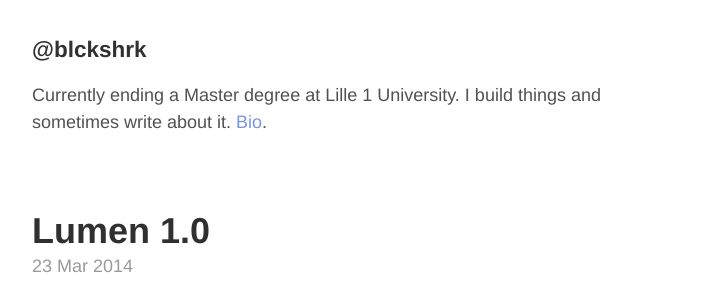
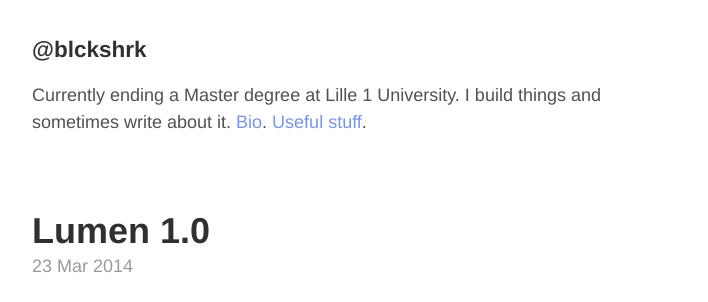
Before and after one commit to alexbonhomme/blckshrk.github.io, a Jekyll site: the page built from index.html, in a window 1280 px wide and 900 px high. Shown: the top 302 px of the window, without its empty margins (284-992 px from the left). Built offline with Jekyll 4.4.1, drawn with Linux system fonts in a browser that asks for light colours; Markdown is read by kramdown in place of the engine named in the settings; the list of posts is cut into pages by our own code.

Commit message:
Adds a links in the header to 'useful references' Google Docs page

```diff
--- a/_layouts/default.html
+++ b/_layouts/default.html
@@ -11,7 +11,7 @@
           <a href="/" title="Home">{{ site.title }}</a>
         </h3>
         <p>
-          Currently ending a Master degree at Lille 1 University. I build things and sometimes write about it. <a href="http://alexandrebonhomme.com">Bio</a>.
+          Currently ending a Master degree at Lille 1 University. I build things and sometimes write about it. <a href="http://alexandrebonhomme.com">Bio</a>. <a href="https://docs.google.com/document/d/1JSlyx_vqqWIiiRSUZTMfX5QMB-vn85vXq9QWKKYvB94/edit?usp=sharing">Useful stuff</a>.
         </p>
       </div>
 
```
